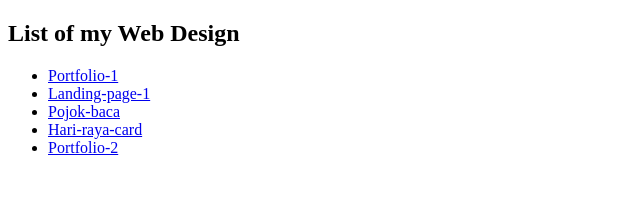
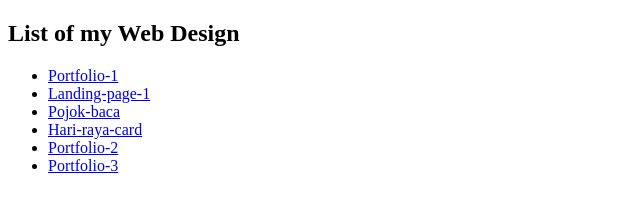
Before and after one commit to devxdreus/devxdreus.github.io, a plain HTML site: page index.html in a window 1280 px wide. Shown: the whole page, without its empty margins (0-640 px from the left). Drawn offline with Linux system fonts and the light colour scheme.

Commit message:
Add Web-portfolio-3

```diff
--- a/index.html
+++ b/index.html
@@ -15,6 +15,7 @@
     <li><a href="https://devxdreus.github.io/pojokbaca/">Pojok-baca</a></li>
     <li><a href="https://devxdreus.github.io/card-eid-mubarak/">Hari-raya-card</a></li>
     <li><a href="https://devxdreus.github.io/web-portfolio-2/">Portfolio-2</a></li>
+    <li><a href="https://devxdreus.github.io/web-portfolio-3/">Portfolio-3</a></li>
   </ul>
 </body>
 
```
